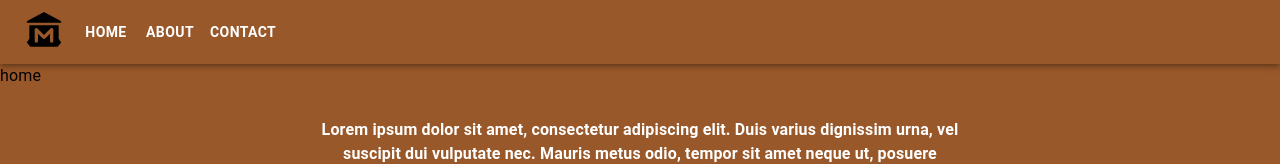
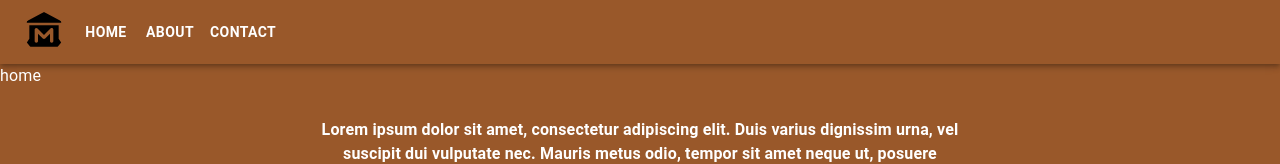
Before and after one commit to olivershooter/momsia, a React (Vite) app: page / in a window 1280 px wide. Shown: the top 164 px of the page. Built offline with nearby package versions, Linux system fonts and the light colour scheme.

Commit message:
test deploy

```diff
--- a/src/pages/Home/index.tsx
+++ b/src/pages/Home/index.tsx
@@ -5,7 +5,7 @@ import FakeText from '../../components/FakeText';
 const Home = () => {
   return (
     <>
-      <Typography sx={{ color: 'black' }}>home</Typography>
+      <Typography sx={{ color: 'white' }}>home</Typography>
       <FakeText />
     </>
   );
```
